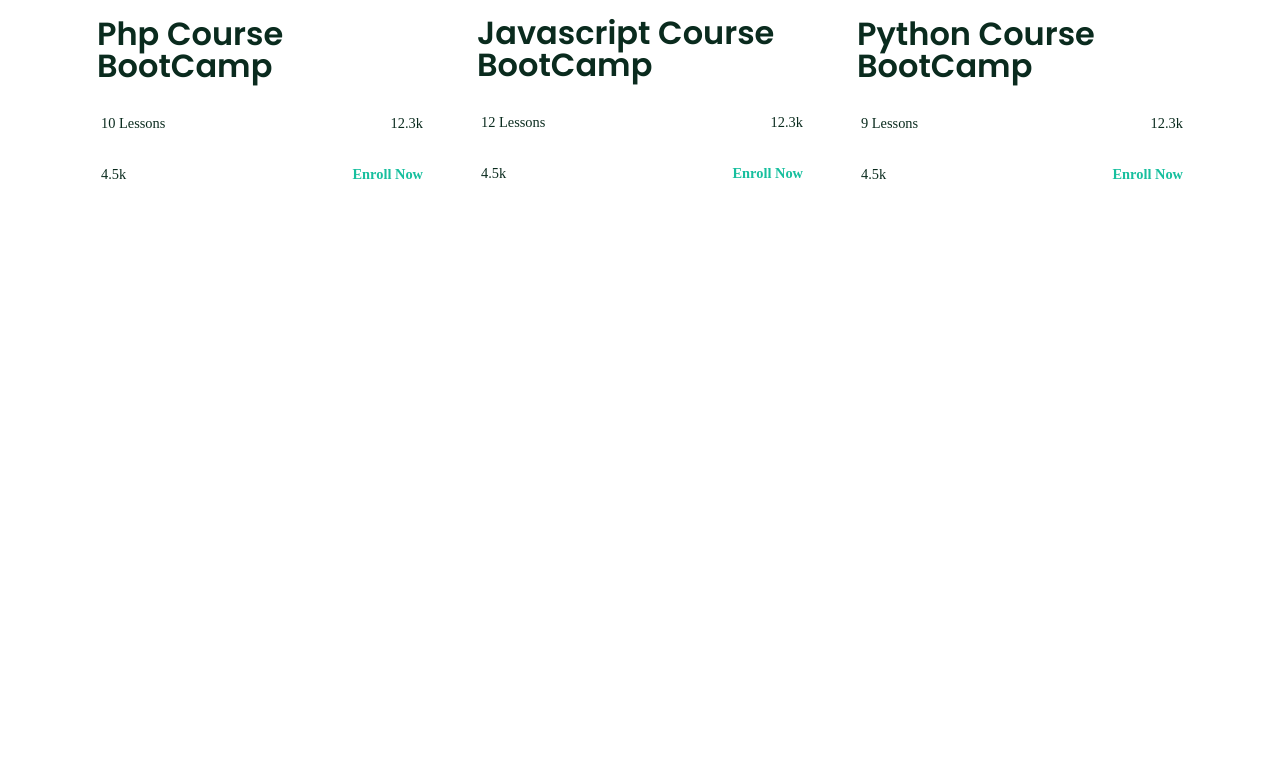
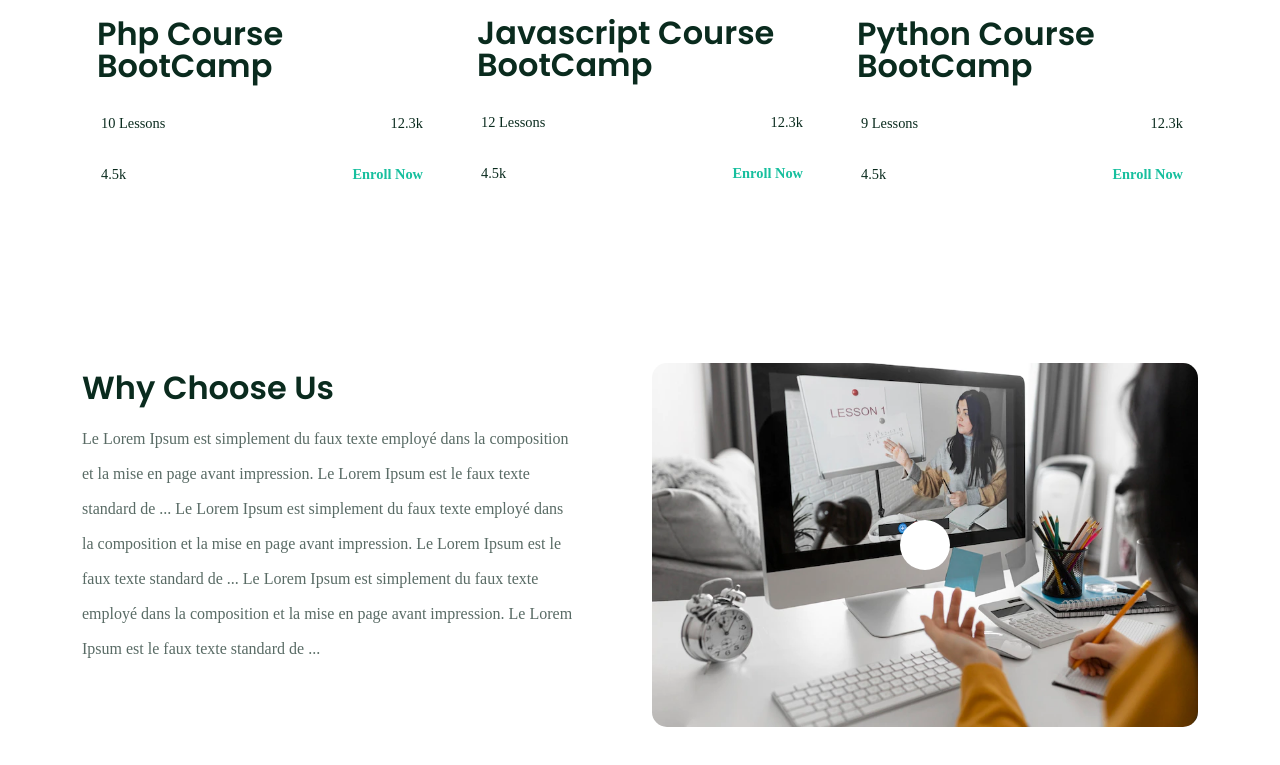
Before and after one commit to PFE-Elearning/pfe-e-learning, a React (Create React App) app: page / in a window 1280 px wide. Shown: the part 305-1070 px from the top of the page. Before the commit the page ends 800 px from the top, so only its background shows below. Built offline with nearby package versions, Linux system fonts and the light colour scheme; the HTML template or start-up script is replaced by a standard one; a web font is replaced by a local one.

Commit message:
add why choose us section

```diff
--- a/src/components/Choose-us/ChooseUs.js
+++ b/src/components/Choose-us/ChooseUs.js
@@ -0,0 +1,56 @@
+import react,{useState} from "react";
+import {Container,Row,Col} from 'reactstrap'
+import './choose-us.css';
+import ReactPlayer from "react-player";
+import ChooseImg from '../../assets/images/why-choose-us.png'
+const ChooseUs=()=>{
+    const [showVideo,setShowVideo]=useState(false);
+    return (
+        <section>
+            <Container>
+                <Row>
+                    <Col lg='6'>
+                        <div className='choose__content'>
+                            <h2>Why Choose Us</h2>
+                            <p>
+                            Le Lorem Ipsum est simplement du faux texte employé dans la composition et la mise en page avant impression. Le Lorem Ipsum est le faux texte standard de ...
+                            Le Lorem Ipsum est simplement du faux texte employé dans la composition et la mise en page avant impression. Le Lorem Ipsum est le faux texte standard de ...
+                            Le Lorem Ipsum est simplement du faux texte employé dans la composition et la mise en page avant impression. Le Lorem Ipsum est le faux texte standard de ...
+                            </p>
+
+                        </div>
+                    </Col>
+                    <Col lg="6">
+                        <div className="choose__img">
+                            {
+                            showVideo?
+                            <ReactPlayer
+                            url="https://www.youtube.com/watch?v=_g45BJCAXu4"
+                            controls
+                            width="100%" height="300px"
+                            />:
+                            <img src={ChooseImg}
+                            alt=""
+                            className="w-100"
+
+                            />
+                            }
+                            {
+                                !showVideo && (
+                                    <span className="play__icon">
+                                <i className="ri-play-circle-line"
+                                onClick={()=>{
+                                    setShowVideo(false)
+                                }}
+                                ></i>
+                            </span>
+                                )
+                            }
+                        </div>
+                    </Col>
+                </Row>
+            </Container>
+        </section>
+    );
+}
+export default ChooseUs;
--- a/src/components/Choose-us/choose-us.css
+++ b/src/components/Choose-us/choose-us.css
@@ -0,0 +1,42 @@
+.choose__img img {
+    border-radius: 15px;
+  }
+
+  .choose__content {
+    padding-right: 50px;
+  }
+
+  .choose__content h2 {
+    font-weight: 600;
+  }
+
+  .choose__img {
+    position: relative;
+    top: 0;
+    left: 0;
+    width: 100%;
+    height: 100%;
+    z-index: 777;
+  }
+
+  .play__icon {
+    position: absolute;
+    top: 50%;
+    left: 50%;
+    transform: translate(-50%, -50%);
+    background: #fff;
+    z-index: 7777;
+    width: 50px;
+    height: 50px;
+    border-radius: 50%;
+    display: flex;
+    align-items: center;
+    justify-content: center;
+    cursor: pointer;
+  }
+
+  .play__icon i {
+    color: #17bf9e;
+    font-size: 2rem;
+    padding: 10px;
+  }
--- a/src/pages/Home.js
+++ b/src/pages/Home.js
@@ -1,9 +1,11 @@
 import react,{Fragment} from "react";
 import Courses from "../components/Courses-section/Courses";
+import ChooseUs from "../components/Choose-us/ChooseUs";
 const Home=()=>{
     return(
         <Fragment>
         <Courses />
+        <ChooseUs />
         </Fragment>
     );
 }
```
